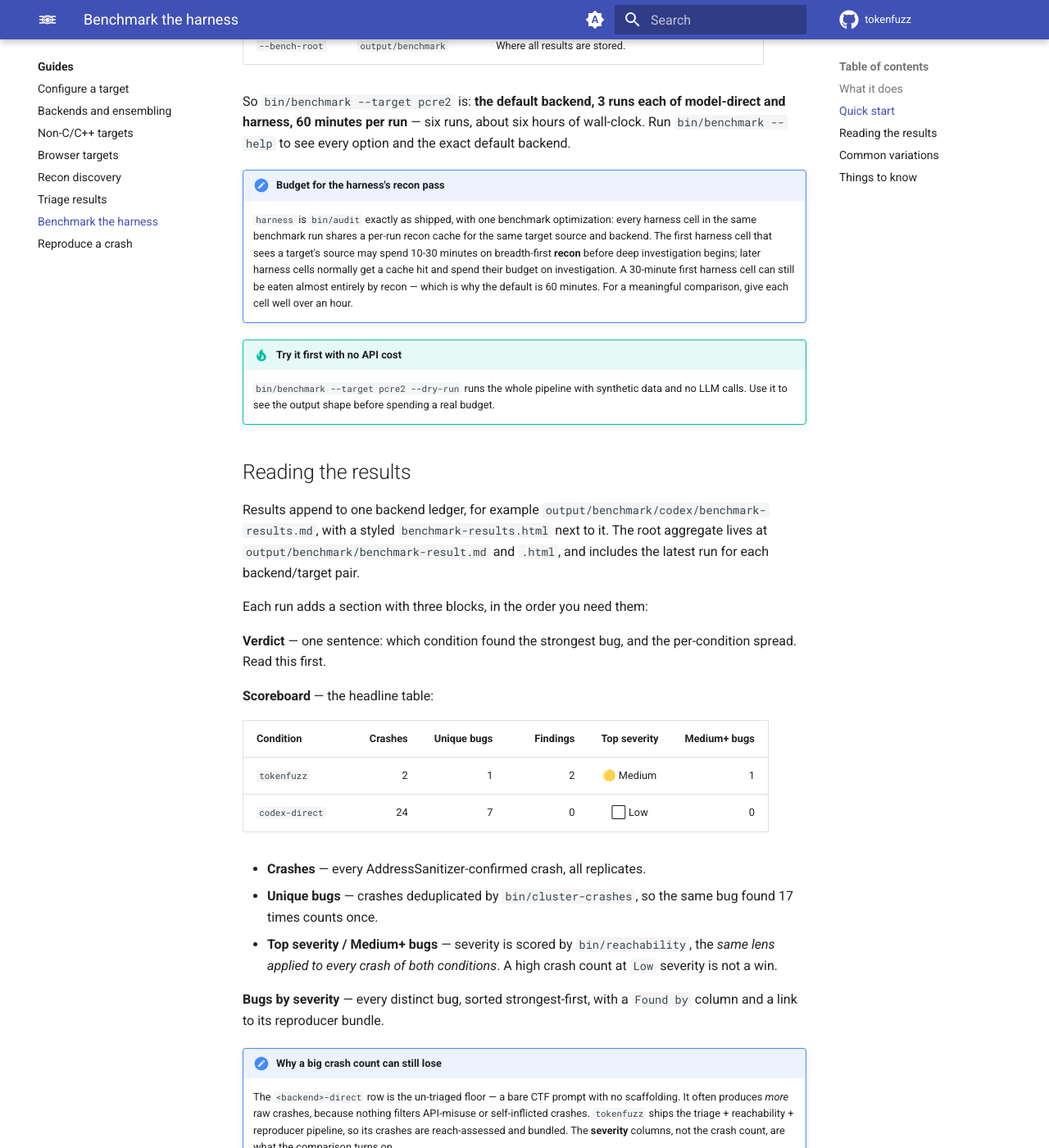
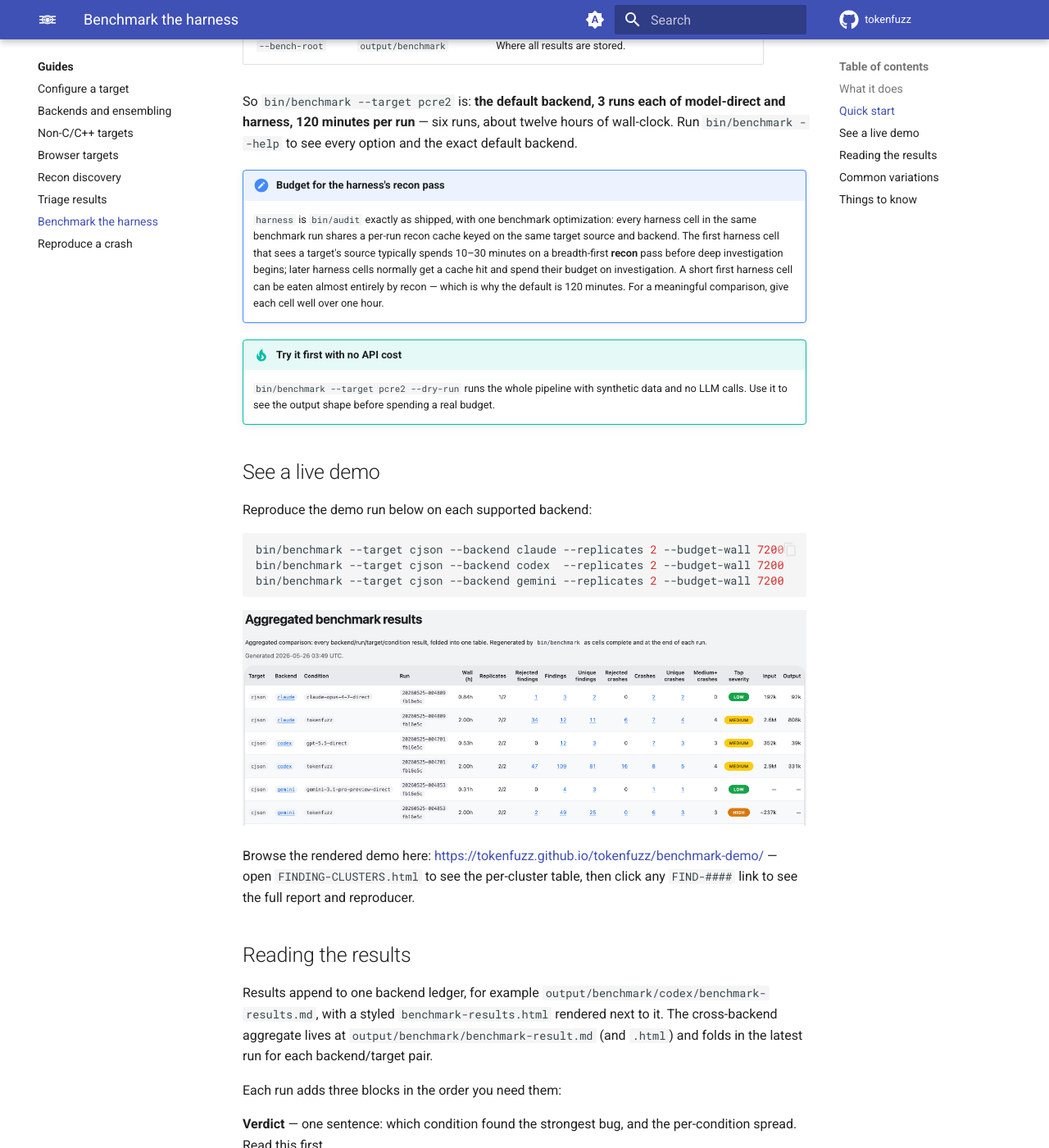
Before and after one commit to tokenfuzz/tokenfuzz, an MkDocs documentation site: the page built from docs/guides/benchmark.md, in a window 1280 px wide and 1400 px high, scrolled down 1283 px. Shown: the whole window at 82% size. Built offline with MkDocs 1.6.1 and Material for MkDocs 9.7.7, drawn with Linux system fonts in a browser that asks for light colours; comment, search, counter and statistics services are not loaded; some of the changed text lies outside the part shown.

Commit message:
benchmark guide: default to a 2h cell, document real scoreboard columns, show a demo
Raise --budget-wall default from 3600 to 7200 in bin/benchmark and the
guide so the first harness cell has room past the 10-30 min recon pass.
Rewrite the "Reading the results" tables to match the actual ledger
columns (Replicates/Wall/Rejected findings/Findings/Unique findings/...)
and the FINDING-CLUSTERS.html legend (Severity/Cluster/Size/Class/
Strategy/Signature kind/Signature/Canonical/Members/Status). Embed a
demo screenshot and add a footnote inviting contributions while the
evaluation is still expanding.

````diff
--- a/docs/guides/benchmark.md
+++ b/docs/guides/benchmark.md
@@ -1,17 +1,18 @@
 # Benchmark the harness
 
-`bin/benchmark` answers one question with evidence instead of opinion:
+`bin/benchmark` answers one question with evidence rather than opinion:
 
 > For the same target, backend, and time budget, does the audit harness
 > find more **real, reproducible** bugs than a bare "find all
 > vulnerabilities" prompt?
 
-You do not need to understand the harness internals to run it. This page
-is written for any security team member who can open a terminal.
+You do not need to know the harness internals to run it or read the
+result. This page is written for any security team member who can open a
+terminal and a browser tab.
 
 ## What it does
 
-It runs two **conditions** and compares them:
+It runs two **conditions** head-to-head and compares them:
 
 | Condition (`--conditions` token) | Shown on the page as | What it is |
 | --- | --- | --- |
@@ -22,10 +23,11 @@
 `harness`; the results page labels them with product-facing names — the
 baseline after the backend that ran it, the harness as `tokenfuzz`.
 
-Each condition is run several times (LLM runs vary, so one run proves
-nothing), under an identical wall-clock budget. Every crash is counted
-**only when AddressSanitizer output is on disk** — never because an agent
-claimed it. That is what makes the number trustworthy.
+Each condition is run multiple times (LLM runs are stochastic, so one
+run proves nothing) under an identical wall-clock budget. A crash is
+counted **only when an AddressSanitizer report is on disk** — never
+because an agent claimed it in prose. That is what makes the number
+trustworthy.
 
 ## Quick start
 
@@ -33,78 +35,124 @@
 bin/benchmark --target pcre2
 ```
 
-That single command runs, with all defaults:
+With all defaults, that command runs:
 
 | Setting | Default | Meaning |
 | --- | --- | --- |
 | `--backend` | _(see below)_ | Agent backend, one of: `claude`, `codex`, `gemini`, `oss`. |
 | `--replicates` | `3` | How many times each condition is run. |
-| `--budget-wall` | `3600` | Seconds each run is allowed (60 minutes). |
+| `--budget-wall` | `7200` | Seconds each run is allowed (120 minutes). |
 | `--conditions` | `model-direct,harness` | Both conditions. |
 | `--bench-root` | `output/benchmark` | Where all results are stored. |
 
-So `bin/benchmark --target pcre2` is: **the default backend, 3 runs each
-of model-direct and harness, 60 minutes per run** — six runs, about six
-hours of wall-clock. Run `bin/benchmark --help` to see every option and
-the exact default backend.
+So `bin/benchmark --target pcre2` is: **the default backend, 3 runs
+each of model-direct and harness, 120 minutes per run** — six runs,
+about twelve hours of wall-clock. Run `bin/benchmark --help` to see every
+option and the exact default backend.
 
 !!! note "Budget for the harness's recon pass"
     `harness` is `bin/audit` exactly as shipped, with one benchmark
     optimization: every harness cell in the same benchmark run shares a
-    per-run recon cache for the same target source and backend. The first
-    harness cell that sees a target's source may spend 10-30 minutes on
-    breadth-first **recon** before deep investigation begins; later
-    harness cells normally get a cache hit and spend their budget on
-    investigation. A 30-minute first harness cell can still be eaten
-    almost entirely by recon — which is why the default is 60 minutes.
-    For a meaningful comparison, give each cell well over an hour.
+    per-run recon cache keyed on the same target source and backend. The
+    first harness cell that sees a target's source typically spends
+    10–30 minutes on a breadth-first **recon** pass before deep
+    investigation begins; later harness cells normally get a cache hit
+    and spend their budget on investigation. A short first harness cell
+    can be eaten almost entirely by recon — which is why the default is
+    120 minutes. For a meaningful comparison, give each cell well over
+    one hour.
 
 !!! tip "Try it first with no API cost"
-    `bin/benchmark --target pcre2 --dry-run` runs the whole pipeline with
-    synthetic data and no LLM calls. Use it to see the output shape
+    `bin/benchmark --target pcre2 --dry-run` runs the whole pipeline
+    with synthetic data and no LLM calls. Use it to see the output shape
     before spending a real budget.
+
+## See a live demo
+
+Reproduce the demo run below on each supported backend:
+
+```bash
+bin/benchmark --target cjson --backend claude --replicates 2 --budget-wall 7200
+bin/benchmark --target cjson --backend codex  --replicates 2 --budget-wall 7200
+bin/benchmark --target cjson --backend gemini --replicates 2 --budget-wall 7200
+```
+
+[![TokenFuzz vs Model-Direct](../assets/benchmark_demo.png)](../assets/benchmark_demo.png){target=_blank title="TokenFuzz vs Model-Direct — click to open full-size"}
+
+Browse the rendered demo here:
+<https://tokenfuzz.github.io/tokenfuzz/benchmark-demo/> — open
+`FINDING-CLUSTERS.html` to see the per-cluster table, then click any
+`FIND-####` link to see the full report and reproducer.
+
+[^1]: These numbers are from an active evaluation; we are still scaling
+    up longer runs across more targets and backends. If you can spare
+    cycles to contribute a target or replicate a run, please open a PR
+    or issue against [tokenfuzz/tokenfuzz](https://github.com/tokenfuzz/tokenfuzz)
+    — every additional data point sharpens the comparison.
 
 ## Reading the results
 
 Results append to one backend ledger, for example
 `output/benchmark/codex/benchmark-results.md`, with a styled
-`benchmark-results.html` next to it. The root aggregate lives at
-`output/benchmark/benchmark-result.md` and `.html`, and includes the latest
-run for each backend/target pair.
+`benchmark-results.html` rendered next to it. The cross-backend
+aggregate lives at `output/benchmark/benchmark-result.md` (and `.html`)
+and folds in the latest run for each backend/target pair.
 
-Each run adds a section with three blocks, in the order you need them:
+Each run adds three blocks in the order you need them:
 
-**Verdict** — one sentence: which condition found the strongest bug, and
-the per-condition spread. Read this first.
+**Verdict** — one sentence: which condition found the strongest bug,
+and the per-condition spread. Read this first.
 
-**Scoreboard** — the headline table:
+**Scoreboard** — the headline table. Columns are grouped by *evidence
+type* (findings vs. crashes) and a *severity tail* that scores both
+conditions on the same scale:
 
-| Condition | Crashes | Unique bugs | Findings | Top severity | Medium+ bugs |
-| --- | --: | --: | --: | :--: | --: |
-| `tokenfuzz` | 2 | 1 | 2 | 🟡 Medium | 1 |
-| `codex-direct` | 24 | 7 | 0 | ⬜ Low | 0 |
-
-- **Crashes** — every AddressSanitizer-confirmed crash, all replicates.
-- **Unique bugs** — crashes deduplicated by `bin/cluster-crashes`, so the
-  same bug found 17 times counts once.
-- **Top severity / Medium+ bugs** — severity is scored by
-  `bin/reachability`, the *same lens applied to every crash of both
-  conditions*. A high crash count at `Low` severity is not a win.
-
-**Bugs by severity** — every distinct bug, sorted strongest-first, with a
-`Found by` column and a link to its reproducer bundle.
+| Column | Meaning |
+| --- | --- |
+| `Condition` | `tokenfuzz` (the harness) or `<backend>-direct` (the bare baseline). |
+| `Replicates` | `done/total`; a `(Nq)` suffix means N replicates hit a provider quota — treat as upper-bounded effort, not a failure. |
+| `Wall (h)` | Median per-replicate wall-clock, in decimal hours. |
+| `Rejected findings` | FIND reports an independent validator agent threw out (false positives, misreadings, sanitizer-already-catches). Links to `REJECTED-FINDINGS`. |
+| `Findings` | FIND reports that survived the validator gate but produced no crash artifact — leads, not yet bugs. |
+| `Unique findings` | Findings after `bin/cluster-findings` merges duplicate signatures. Each row in `FINDING-CLUSTERS` is a unique root cause; the `Members` column links every FIND-* report sharing the signature. |
+| `Rejected crashes` | Crash directories triage discarded (not reproducible, harness artefact, known issue). Links to `REJECTED-CRASHES`. |
+| `Crashes` | Crash directories that survived triage. Reproducible ASan reports with stack frames on disk. |
+| `Unique crashes` | Crashes after `bin/cluster-crashes` merges duplicate signatures. |
+| `Medium+ crashes` | Unique crashes scored Medium or higher by `bin/reachability`. The headline impact metric — low-severity noise inflates `Crashes` without moving this. |
+| `Top severity` | Highest tier observed in the cell (`Low` / `Medium` / `High` / `Critical`, or `—` if nothing triaged). |
 
 !!! note "Why a big crash count can still lose"
-    The `<backend>-direct` row is the un-triaged floor — a bare CTF prompt
-    with no scaffolding. It often produces *more* raw crashes, because
-    nothing filters API-misuse or self-inflicted crashes. `tokenfuzz` ships
-    the triage + reachability + reproducer pipeline, so its crashes are
-    reach-assessed and bundled. The **severity** columns, not the crash
-    count, are what the comparison turns on.
+    The `<backend>-direct` row is the un-triaged floor — a bare CTF
+    prompt with no scaffolding. It often produces *more* raw crashes,
+    because nothing filters API-misuse or self-inflicted crashes.
+    `tokenfuzz` ships the triage + reachability + reproducer pipeline,
+    so its crashes are reach-assessed and bundled. The **severity**
+    columns, not the raw crash count, are what the comparison turns on.
 
-Every pooled crash — both conditions — is bundled into a `REPORT.md` +
-`REPORT.html` + `reproduce.sh` under `output/benchmark/<runid>/pool/crashes/`,
-so you can open any bug and see exactly why it scored the way it did.
+**Finding Clusters** (`FINDING-CLUSTERS.html`) — every unique root cause,
+sorted strongest-first. The columns mirror the scoreboard's evidence
+grouping at the per-cluster level:
+
+| Column | Meaning |
+| --- | --- |
+| `Severity` | `Critical` / `High` / `Medium` / `Low` / `—`, scored by `bin/reachability`. |
+| `Cluster` | Stable id (`FCL-<hash>`) for the root cause. |
+| `Size` | Number of FIND reports merged into this cluster. |
+| `Class` | Bug family (e.g. `memory-safety`, `dos`, `logic`, `input-validation`). |
+| `Strategy` | Which audit strategy (`S5`, `S7`, …) produced the canonical report; `—` for findings from other sources. |
+| `Signature kind` | How the signature was derived: `llm` (semantic), `loc` (file:function). |
+| `Signature` | The neutral signature string that clustered these reports. |
+| `Canonical` | The representative FIND-* (highest severity / smallest id). |
+| `Members` | Every FIND-* in the cluster; canonical is **bold**. |
+| `Status` | `OK`, or a marker noting why a member was excluded. |
+
+**Bugs by severity** — every distinct crash, sorted strongest-first,
+with a `Found by` column and a link to its reproducer bundle.
+
+Every pooled crash — both conditions — is bundled into a `REPORT.md`
++ `REPORT.html` + `reproduce.sh` under
+`output/benchmark/<runid>/pool/crashes/`, so you can open any bug and
+see exactly why it scored the way it did.
 
 ## Common variations
 
@@ -112,7 +160,7 @@
 # More replicates = a more trustworthy result (5+ recommended for claims).
 bin/benchmark --target pcre2 --replicates 5
 
-# Give each run 90 minutes instead of the default 60.
+# Give each run 90 minutes instead of the default 120.
 bin/benchmark --target pcre2 --budget-wall 5400
 
 # Only run the harness condition (skip the model-direct baseline).
@@ -127,26 +175,29 @@
 
 ## Things to know
 
-- **Pick a target the harness can crack.** If both conditions score zero,
-  the run tells you nothing. `libxml2` is a reliable producer; a hardened
-  or already-audited target may not crash inside a one-hour budget.
+- **Pick a target the harness can crack.** If both conditions score
+  zero, the run tells you nothing. `libxml2` is a reliable producer; a
+  hardened or already-audited target may not crash inside a two-hour
+  budget.
 - **Recon eats into the first harness budget.** The first `harness`
-  cell for a benchmark run pays the cold-start recon cost for the current
-  target source and backend. Later harness cells reuse the per-run recon
-  cache via `AUDIT_RECON_CACHE_DIR` and normally start investigation
-  sooner. The model-direct condition has no such startup cost, which is
-  part of what the budget comparison measures: short budgets can favour
-  model-direct, especially on the first harness cell.
-- **Replication is part of the result.** LLM runs are stochastic. With 3
-  replicates you get a ranking, not a statistically significant claim —
-  use 5+ replicates and more than one target before drawing conclusions.
+  cell for a benchmark run pays the cold-start recon cost for the
+  current target source and backend. Later harness cells reuse the
+  per-run recon cache via `AUDIT_RECON_CACHE_DIR` and normally start
+  investigation sooner. The model-direct condition has no such startup
+  cost, which is part of what the budget comparison measures: short
+  budgets can favour model-direct, especially on the first harness
+  cell.
+- **Replication is part of the result.** LLM runs are stochastic. Three
+  replicates give you a ranking, not a statistically significant claim
+  — use 5+ replicates and more than one target before drawing
+  conclusions.
 - **Your real audit output is untouched.** Every run is isolated under
   `output/<target>-bench-…/` via `bin/audit --experiment`.
-- **Token usage is shown per experiment.** Each ledger section includes a
-  **Token usage** table keyed by the cell's `--experiment` name, with
-  input, cached-input, output, and prompt-estimate columns.
-- **Some backends only estimate cost.** A backend whose CLI reports token
-  usage gets real numbers; the `gemini` backend's `agy` CLI does not
-  report usage, so its cells show a character-count or prompt-estimate
-  row flagged `estimated` in the ledger. Missing Codex/Claude usage is
+- **Token usage is reported per experiment.** Each ledger section
+  includes a **Token usage** table keyed by the cell's `--experiment`
+  name, with input, cached-input, output, and prompt-estimate columns.
+- **Some backends only estimate cost.** A backend whose CLI reports
+  token usage gets real numbers; the `gemini` backend's `agy` CLI does
+  not, so its cells show a character-count or prompt-estimate row
+  flagged `estimated` in the ledger. Missing Codex/Claude usage is
   treated as unknown/zero, not estimated from error text.
````
Also changed, not shown: docs/assets/benchmark_demo.png (added), 1 other file.
